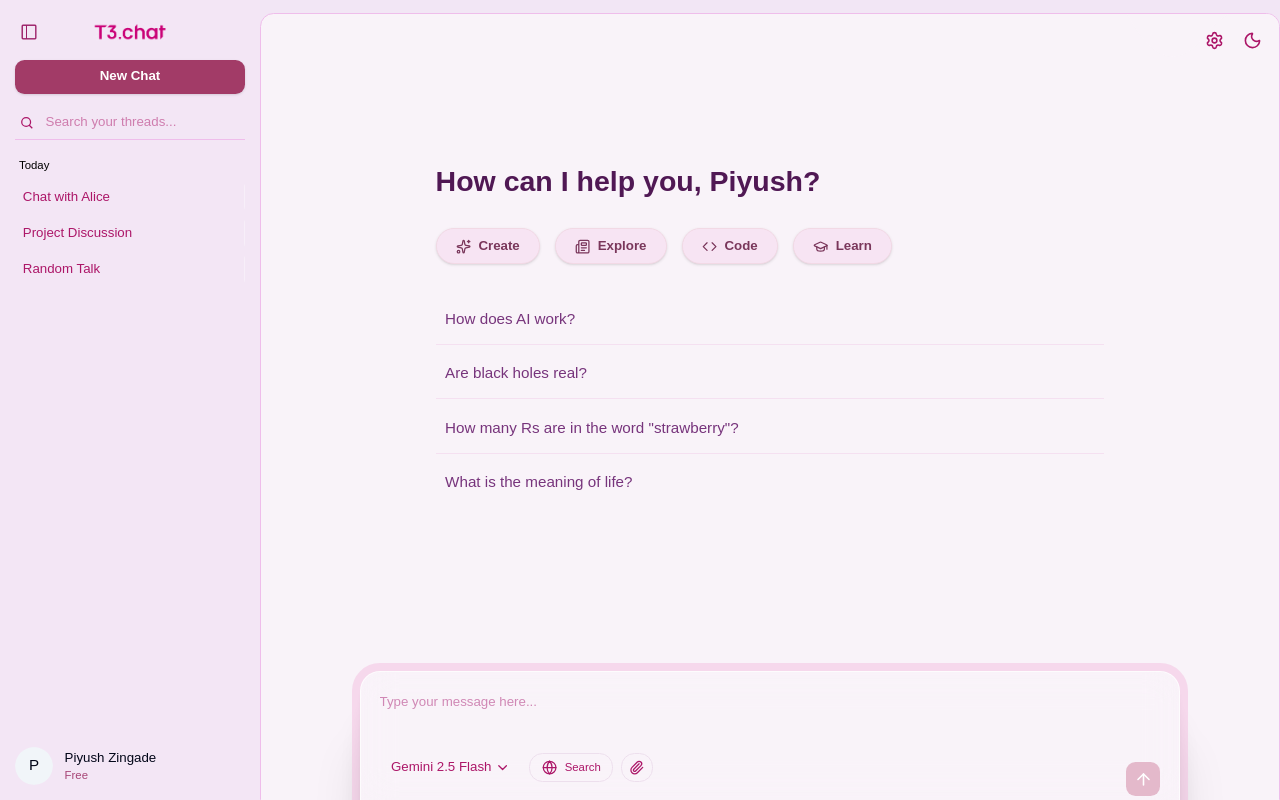
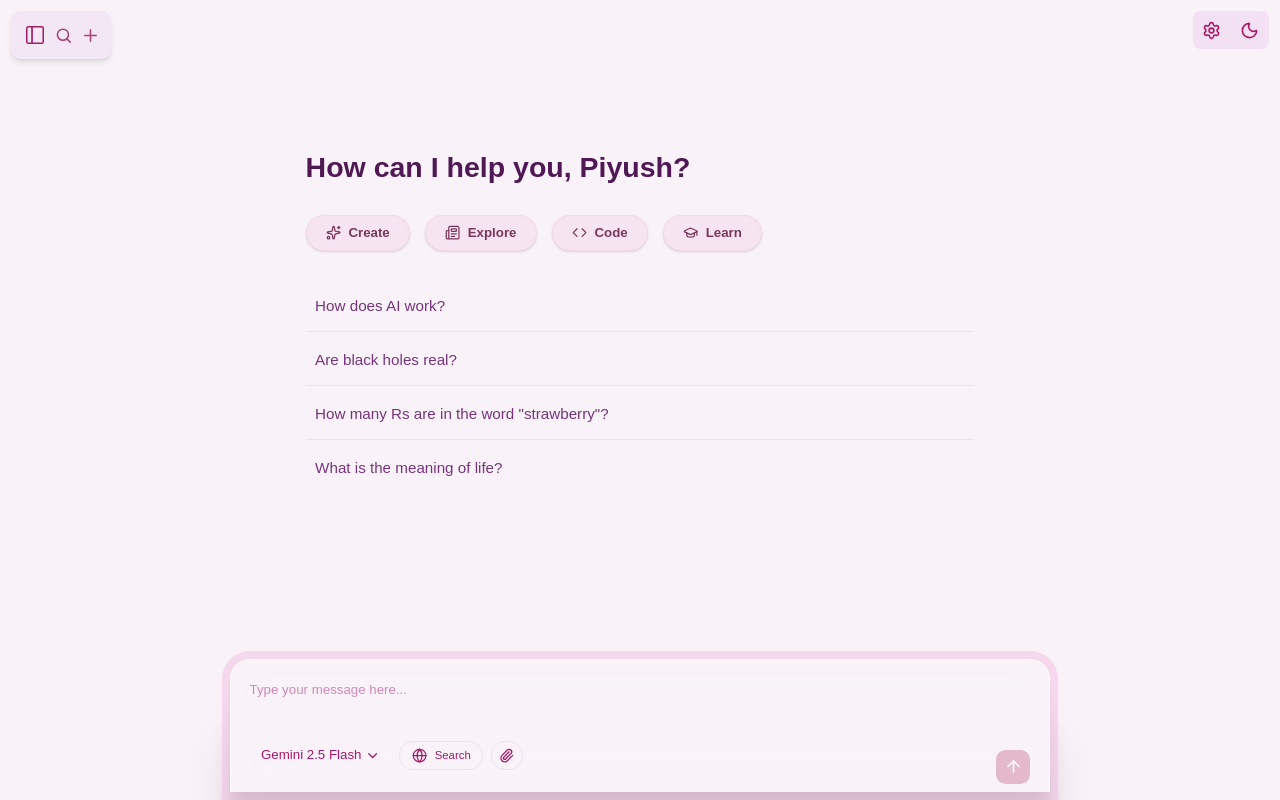
Before and after one commit to elvish-ishaan/plusai, a Next.js app: page / in a window 1280 px wide. Both pictures are taken after a click on the button 28 px from the left and 31 px from the top of the page. Built offline with nearby package versions, Linux system fonts and the light colour scheme.

Commit message:
feat:Done with sidebar toggle

```diff
--- a/app/page.tsx
+++ b/app/page.tsx
@@ -1,14 +1,20 @@
+"use client";
+
 import ChatCard from "@/components/ChatCard/ChatCard";
 import Sidebar from "@/components/Sidebar/Sidebar";
+import { useState } from "react";
 
 export default function Home() {
+  const [isCollapsed, setIsCollapsed] = useState(false);
+
   return (
-    <div className="flex bg-[#f2e6f5] h-screen overflow-hidden">
-      <div className="w-[260px] shrink-0">
-        <Sidebar />
-      </div>
-      <div className="flex-1">
-        <ChatCard />
+    <div className="relative bg-[#f2e6f5] h-screen overflow-hidden flex">
+      {/* Sidebar */}
+      <Sidebar isCollapsed={isCollapsed} setIsCollapsed={setIsCollapsed} />
+
+      {/* Main Content */}
+      <div className="flex-1 transition-all duration-300 h-screen">
+        <ChatCard isCollapsed={isCollapsed} />
       </div>
     </div>
   );
--- a/components/ChatCard/ChatCard.tsx
+++ b/components/ChatCard/ChatCard.tsx
@@ -1,14 +1,15 @@
-"use client";
-
 import { useRef, useState } from "react";
-import { Settings2, Moon } from "lucide-react";
 import WelcomeScreen from "./Welcome-screen";
 import ChatInputBox from "./ChatInputBox";
 import TopRightIconHolder from "./ToprightComps";
 
 export type Message = { sender: string; text: string };
 
-export default function ChatCard() {
+interface ChatCardProps {
+  isCollapsed: boolean;
+}
+
+export default function ChatCard({ isCollapsed }: ChatCardProps) {
   const [messages, setMessages] = useState<Message[]>([]);
   const [message, setMessage] = useState<string>("");
   const inputRef = useRef<HTMLTextAreaElement>(null);
@@ -25,30 +26,37 @@ export default function ChatCard() {
   };
 
   return (
-    <div className="relative h-screen w-full bg-[#f9f3f9] flex flex-col border border-[#efbdeb] mt-3.5 rounded-xl overflow-hidden">
-      {/* Top-Right Icons with Downward Curve */}
-      <TopRightIconHolder />
+    <div
+      className={`relative flex flex-col ${
+        isCollapsed
+          ? "w-screen h-screen bg-[#f9f3f9]"
+          : "h-screen w-full mt-3.5 rounded-xl border border-[#efbdeb] bg-[#f9f3f9] shadow-md"
+      } overflow-hidden`}
+    >
+      {/* Top-Right Icons */}
 
-      {/* Message Area */}
-      <div className="flex-1 overflow-auto px-10 py-8">
+      <TopRightIconHolder  isCollapsed={isCollapsed}/>
+
+      {/* Chat Messages Area */}
+      <div className="flex-1 overflow-y-auto px-8 py-6 space-y-3 scrollbar-hide">
         {messages.length === 0 && !message ? (
           <WelcomeScreen onPromptSelect={handlePromptSelect} />
         ) : (
           messages.map((msg, idx) => (
-            <div key={idx} className="mb-2 text-[#7a375b]">
+            <div key={idx} className="text-[#7a375b]">
               <strong>{msg.sender}:</strong> {msg.text}
             </div>
           ))
         )}
       </div>
 
-      {/* Input Area */}
-      <div className="px-6  border-[#efbdeb]">
+      {/* Input Box */}
+      <div className="px-6  border-[#efbdeb] bg-[#f9f3f9]">
         <ChatInputBox
           message={message}
           setMessage={setMessage}
           onSend={handleSend}
-          //@ts-ignore
+          // @ts-ignore
           inputRef={inputRef}
         />
       </div>
--- a/components/ChatCard/ToprightComps.tsx
+++ b/components/ChatCard/ToprightComps.tsx
@@ -1,12 +1,17 @@
 "use client";
 
-import * as React from "react";
+
 import { Settings, Sun, Moon } from "lucide-react";
+import { useEffect, useState } from "react";
 
-export default function TopRightIconHolder() {
-  const [isDark, setIsDark] = React.useState(true);
+export default function TopRightIconHolder({
+  isCollapsed,
+}: {
+  isCollapsed: boolean;
+}) {
+  const [isDark, setIsDark] = useState(true);
 
-  React.useEffect(() => {
+  useEffect(() => {
     const html = document.documentElement;
     setIsDark(html.classList.contains("dark"));
   }, []);
@@ -24,17 +29,22 @@ export default function TopRightIconHolder() {
   };
 
   return (
-    <div className="absolute top-0 right-0 z-10 w-40 h-20">
+    <div className="absolute top-0 right-0 z-10">
       <svg
         viewBox="0 0 160 64"
         preserveAspectRatio="none"
-        className="absolute top-0 right-0 w-full h-full text-[#f9f3f9]"
+        className="absolute top-0 right-0 w-full h-full text-[#f0cde4]"
         xmlns="http://www.w3.org/2000/svg"
       >
         <path d="M0,0 Q40,60 80,20 T160,0 L160,64 L0,64 Z" fill="#f9f3f9" />
       </svg>
 
-      <div className="absolute top-3 right-3 flex space-x-2 z-10">
+      {/* Background for icon container changes based on sidebar state */}
+      <div
+        className={`absolute top-3 right-3 flex space-x-2 z-10 rounded-md p-1 transition-colors ${
+          isCollapsed ? "bg-[#f1e1f3]" : "bg-transparent"
+        }`}
+      >
         <button
           className="flex items-center justify-center w-8 h-8 rounded-md text-[#ac1668] hover:text-[#501854] hover:bg-[#f0cde4] transition"
           aria-label="Settings"
--- /dev/null
+++ b/components/Sidebar/DeleteModal.tsx
@@ -0,0 +1,54 @@
+// components/DeleteModal.tsx
+"use client";
+
+import { useEffect } from "react";
+
+interface DeleteModalProps {
+  isOpen: boolean;
+  onClose: () => void;
+  onDelete: () => void;
+}
+
+export default function DeleteModal({
+  isOpen,
+  onClose,
+  onDelete,
+}: DeleteModalProps) {
+  // Disable background scroll and interactions
+  useEffect(() => {
+    if (isOpen) {
+      document.body.style.overflow = "hidden";
+    } else {
+      document.body.style.overflow = "auto";
+    }
+    return () => {
+      document.body.style.overflow = "auto";
+    };
+  }, [isOpen]);
+
+  if (!isOpen) return null;
+
+  return (
+    <div className="fixed inset-0 z-50 bg-black/50 flex items-center justify-center">
+      <div className="bg-[#f9f3f9] rounded-lg shadow-xl p-6 w-[500px]">
+        <h2 className="text-lg font-semibold text-[#501854]">Delete Thread</h2>
+        <p className="mt-2 text-[#ac1668]">
+          Are you sure you want to delete <strong>{""}</strong>? This action
+          cannot be undone.
+        </p>
+
+        <div className="mt-6 flex justify-end space-x-3">
+          <button onClick={onClose} className="text-[#7a375b] hover:bg-[#efcae3] py-2 px-3 rounded-md">
+            Cancel
+          </button>
+          <button
+            onClick={onDelete}
+            className="bg-[#f7086c] text-white px-4 py-1.5 rounded-md shadow hover:bg-[#e6006b] transition"
+          >
+            Delete
+          </button>
+        </div>
+      </div>
+    </div>
+  );
+}
--- a/components/Sidebar/Sidebar.tsx
+++ b/components/Sidebar/Sidebar.tsx
@@ -6,16 +6,16 @@ import Image from "next/image";
 import { Button } from "../ui/button";
 import logo from "../../public/logo.png";
 import sidebar from "../../public/sidebar.png";
-import { useMemo, useState } from "react";
+import { useMemo, useState, useEffect, useRef } from "react";
 import { format, isToday, isYesterday } from "date-fns";
 import { Pin, X } from "lucide-react";
 import { motion } from "framer-motion";
+import DeleteModal from "./DeleteModal";
 
 const dummyThreads = [
   { id: 1, title: "Chat with Alice", date: "2025-06-10T10:00:00Z" },
   { id: 2, title: "Project Discussion", date: "2025-06-10T15:30:00Z" },
   { id: 3, title: "Random Talk", date: "2025-06-10T09:00:00Z" },
-
 ];
 
 const groupByDate = (threads: any[]) => {
@@ -24,11 +24,8 @@ const groupByDate = (threads: any[]) => {
     const threadDate = new Date(thread.date);
     let label = format(threadDate, "PPP");
 
-    if (isToday(threadDate)) {
-      label = "Today";
-    } else if (isYesterday(threadDate)) {
-      label = "Yesterday";
-    }
+    if (isToday(threadDate)) label = "Today";
+    else if (isYesterday(threadDate)) label = "Yesterday";
 
     if (!groups[label]) groups[label] = [];
     groups[label].push(thread);
@@ -36,8 +33,31 @@ const groupByDate = (threads: any[]) => {
   return groups;
 };
 
-export default function Sidebar() {
+export default function Sidebar({
+  isCollapsed,
+  setIsCollapsed,
+}: {
+  isCollapsed: boolean;
+  setIsCollapsed: React.Dispatch<React.SetStateAction<boolean>>;
+}) {
   const [searchTerm, setSearchTerm] = useState("");
+  const [showModal, setShowModal] = useState(false);
+  const hasMounted = useRef(false);
+
+  useEffect(() => {
+    hasMounted.current = true;
+  }, []);
+
+  useEffect(() => {
+    const handleKeyDown = (e: KeyboardEvent) => {
+      if ((e.ctrlKey || e.metaKey) && e.key.toLowerCase() === "b") {
+        e.preventDefault();
+        setIsCollapsed((prev) => !prev);
+      }
+    };
+    window.addEventListener("keydown", handleKeyDown);
+    return () => window.removeEventListener("keydown", handleKeyDown);
+  }, []);
 
   const filteredThreads = useMemo(() => {
     return dummyThreads.filter((thread) =>
@@ -50,15 +70,78 @@ export default function Sidebar() {
     [filteredThreads]
   );
 
+  const handleDelete = () => {
+    setShowModal(false);
+    // Implement delete logic here
+  };
+
   return (
-    <aside className="h-screen w-full bg-[#f3e6f5] flex flex-col">
-      {/* Top Section */}
-      <div className="px-4 py-3 border-[#c97ebb] flex flex-col gap-3 mt-3">
-        <div className="relative flex items-center">
-          <Button
-            variant="ghost"
-            className="absolute left-0 p-1 cursor-pointer text-[#a74576] rounded-md"
-            aria-label="Toggle sidebar"
+    <motion.aside
+      initial={false}
+      animate={{ width: isCollapsed ? 100 : 240 }}
+      transition={
+        hasMounted.current
+          ? { duration: 0.3, ease: "easeInOut" }
+          : { duration: 0 }
+      }
+      className={`${
+        isCollapsed
+          ? "absolute left-0 top-0 z-30 h-[48px] flex items-center bg-[#f3e6f5] shadow-md m-3 rounded-lg"
+          : "relative h-full"
+      } bg-[#f3e6f5] flex flex-col overflow-hidden`}
+    >
+      {isCollapsed ? (
+        // Collapsed view with evenly spaced icons
+        <div className="flex items-center justify-around  h-full px-1.5 py-1.5">
+          <button
+            onClick={() => setIsCollapsed(false)}
+            className="p-1 text-[#a74576] hover:bg-[#f0cde4] rounded-md"
+            aria-label="Expand sidebar"
+          >
+            <Image
+              src={sidebar}
+              alt="Sidebar Icon"
+              width={24}
+              height={24}
+              style={{
+                filter:
+                  "brightness(0.2) saturate(100%) invert(18%) sepia(51%) saturate(3635%) hue-rotate(304deg) brightness(90%) contrast(94%)",
+              }}
+            />
+          </button>
+          <div className="text-[#a74576] hover:bg-[#f0cde4] p-1 rounded-md cursor-pointer">
+            <svg
+              className="w-5 h-5"
+              fill="none"
+              stroke="currentColor"
+              strokeWidth="2"
+              viewBox="0 0 24 24"
+            >
+              <path d="M21 21l-4.35-4.35m1.65-5.65a7 7 0 11-14 0 7 7 0 0114 0z" />
+            </svg>
+          </div>
+          <div className="text-[#a74576] hover:bg-[#f0cde4] p-1 rounded-md cursor-pointer">
+            <svg
+              className="w-5 h-5"
+              fill="none"
+              stroke="currentColor"
+              strokeWidth="2"
+              viewBox="0 0 24 24"
+            >
+              <path d="M12 4v16m8-8H4" />
+            </svg>
+          </div>
+        </div>
+      ) : (
+        // Expanded sidebar view
+        <>
+          {/* Top controls and logo */}
+          <div className="px-3 py-3 flex flex-col gap-3 mt-3">
+            <div className="relative flex items-center justify-between">
+              <button
+                onClick={() => setIsCollapsed(true)}
+                className="p-1 text-[#a74576] hover:bg-[#f0cde4] rounded-md"
+                aria-label="Collapse sidebar"
               >
                 <Image
                   src={sidebar}
@@ -70,37 +153,32 @@ export default function Sidebar() {
                       "brightness(0.2) saturate(100%) invert(18%) sepia(51%) saturate(3635%) hue-rotate(304deg) brightness(90%) contrast(94%)",
                   }}
                 />
-          </Button>
-          <div className="flex-grow flex justify-center">
-            <Link href="/" className="flex items-center">
+              </button>
+              <Link
+                href="/"
+                className="flex items-center justify-center flex-grow"
+              >
                 <Image src={logo} alt="T3.chat" height={18} />
               </Link>
             </div>
-        </div>
 
-        {/* New Chat Button */}
-        <Button className="w-full mt-2 bg-[#a23b67] hover:bg-[#923c66] text-white font-bold py-2 rounded-lg shadow text-sm">
+            <Button className="w-full mt-2 bg-[#a23b67] hover:bg-[#d56a9d] text-white font-bold py-2 border border-[#8f3c66] rounded-lg shadow text-sm">
               New Chat
             </Button>
 
-        {/* Search */}
+            {/* Search box */}
             <div className="text-sm font-normal">
-          <label htmlFor="search-threads" className="sr-only">
-            Search your threads...
-          </label>
               <div className="flex items-center gap-3 text-[#a74576] border-b border-[#efbdeb] px-1 py-2 focus-within:ring-2 focus-within:ring-[#a74576] transition">
                 <svg
-              className="w-4 h-4 flex-shrink-0 text-[#ac1668]"
+                  className="w-4 h-4 text-[#ac1668]"
                   fill="none"
                   stroke="currentColor"
                   strokeWidth="2"
                   viewBox="0 0 24 24"
-              aria-hidden="true"
                 >
                   <path d="M21 21l-4.35-4.35m1.65-5.65a7 7 0 11-14 0 7 7 0 0114 0z" />
                 </svg>
                 <input
-              id="search-threads"
                   type="search"
                   placeholder="Search your threads..."
                   className="bg-transparent outline-none w-full text-sm placeholder:text-[#cf7dae]"
@@ -116,20 +194,20 @@ export default function Sidebar() {
           {/* Thread List */}
           <nav
             aria-label="Thread list"
-        className="w-full flex flex-col flex-grow overflow-y-auto px-4 space-y-1 scrollbar-hide"
+            className="flex-grow overflow-y-auto px-2 space-y-1 scrollbar-hide"
           >
             {Object.keys(grouped).length === 0 ? (
-          <p className="text-xs text-[#a74576]">No threads found</p>
+              <p className="text-xs text-[#a74576] pl-1">No threads found</p>
             ) : (
               Object.entries(grouped).map(([dateLabel, threads]) => (
                 <div key={dateLabel}>
+                  {!isCollapsed && (
                     <h4 className="text-xs font-medium text-black my-1.5 pl-1">
                       {dateLabel}
                     </h4>
+                  )}
                   <div className="space-y-0.5 mt-2">
-                {threads.map((thread) => {
-                  const isCurrent = isToday(new Date(thread.date));
-                  return (
+                    {threads.map((thread) => (
                       <motion.div
                         key={thread.id}
                         className="relative group"
@@ -137,11 +215,7 @@ export default function Sidebar() {
                         animate="rest"
                         whileHover="hover"
                       >
-                      <Link
-                        href={`/thread/${thread.id}`}
-                        className="relative flex justify-between items-center rounded-md px-2 py-0.5  overflow-hidden truncate"
-                      >
-                        {/* Animated white background */}
+                        <div className="relative flex justify-between items-center rounded-md px-2 py-1 overflow-hidden truncate">
                           <motion.div
                             className="absolute inset-0 bg-white z-0"
                             variants={{
@@ -151,47 +225,59 @@ export default function Sidebar() {
                             transition={{ duration: 0.1, ease: "easeInOut" }}
                           />
 
-                        {/* Content */}
                           <div className="relative z-10 flex items-center truncate text-[#ac1668]">
+                            <Link href={`/thread/${thread.id}`}>
+                              {!isCollapsed ? (
                                 <span className="text-sm font-medium">
                                   {thread.title}
                                 </span>
-                          <div className="absolute left-full ml-2 bg-white text-[#ac1668] font-normal text-sm px-1 py-1 rounded shadow-lg opacity-0 group-hover:opacity-100 transition-opacity duration-200">
-                            {thread.title}
-                          </div>
+                              ) : (
+                                <Pin className="w-4 h-4" />
+                              )}
+                            </Link>
                           </div>
 
-                        {/* Icons */}
+                          {!isCollapsed && (
                             <motion.div
                               variants={{
                                 rest: { x: 20, opacity: 0 },
                                 hover: { x: 0, opacity: 1 },
                               }}
                               transition={{ duration: 0.1, ease: "easeInOut" }}
-                          className="relative z-10 flex gap-1 text-[#7a375b] my-1"
+                              className="relative z-10 flex gap-1 text-[#7a375b]"
                             >
                               <span className="p-1 hover:bg-pink-300 rounded-md">
                                 <Pin className="w-4 h-4 cursor-pointer" />
                               </span>
                               <span className="p-1 hover:bg-pink-300 rounded-md">
-                            <X className="w-4 h-4 cursor-pointer" />
+                                <X
+                                  className="w-4 h-4 cursor-pointer"
+                                  onClick={() => setShowModal(true)}
+                                />
                               </span>
+                              <DeleteModal
+                                isOpen={showModal}
+                                onClose={() => setShowModal(false)}
+                                onDelete={handleDelete}
+                              />
                             </motion.div>
-                      </Link>
+                          )}
+                        </div>
                       </motion.div>
-                  );
-                })}
+                    ))}
                   </div>
                 </div>
               ))
             )}
           </nav>
 
-      {/* Bottom Section */}
-      <div className="p-4 border-[#e6c4de]">
-        <div className="flex items-center space-x-3">
+          {/* Bottom User Info */}
+          <div className="p-4 border-[#e6c4de] mb-3">
+            <div className="flex items-center space-x-3 hover:bg-white px-2 py-3 rounded-lg cursor-pointer">
               <Avatar>
-            <AvatarFallback>P</AvatarFallback>
+                <AvatarFallback className="bg-blue-600 text-white">
+                  P
+                </AvatarFallback>
               </Avatar>
               <div className="min-w-0">
                 <p className="text-sm font-medium truncate">Piyush Zingade</p>
@@ -199,6 +285,8 @@ export default function Sidebar() {
               </div>
             </div>
           </div>
-    </aside>
+        </>
+      )}
+    </motion.aside>
   );
 }
```
Lines whose indentation alone changed are shown as unchanged.
